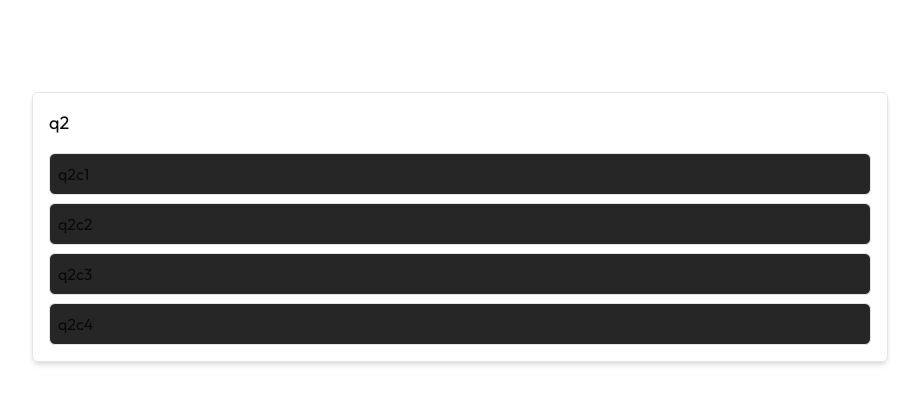
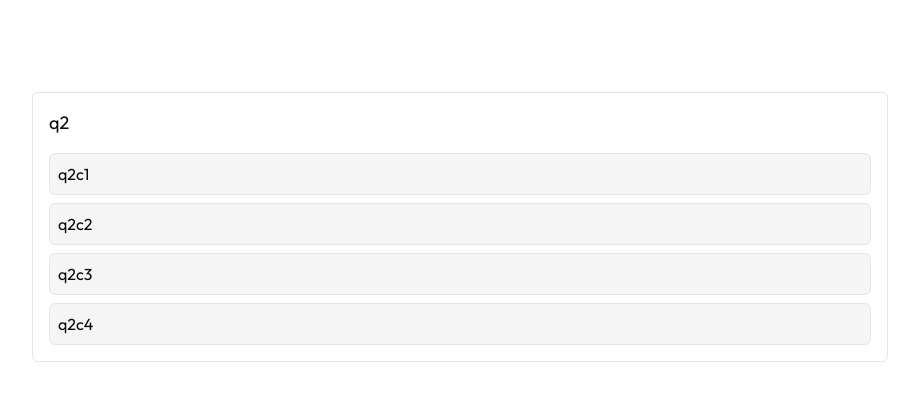
Before and after one commit to WanmaiXD/nmath, a Next.js app: page / in a window 1280 px wide. Shown: the top 404 px of the page, without its empty margins (180-1099 px from the left). Built offline with nearby package versions, Linux system fonts and the light colour scheme.

Commit message:
feat: dark mode support for queston card

```diff
--- a/components/quiz/questionFourRandomiser.tsx
+++ b/components/quiz/questionFourRandomiser.tsx
@@ -29,7 +29,7 @@ const QuestionRandomizer: React.FC = () => {
   const handleChoiceClick = (choiceKey: string) => {
     if (questionData) {
       const isCorrect = questionData.correctAnswer === choiceKey;
-      console.log(isCorrect ? "Correct!" : "Incorrect!");
+      console.log(isCorrect ? "correct choice" : "incorrect choice");
     }
   };
 
@@ -38,13 +38,13 @@ const QuestionRandomizer: React.FC = () => {
   }
 
   return (
-    <div className="p-4 border rounded-md shadow-md">
+    <div className="p-4 border rounded-md">
       <p className="text-lg mb-4">{questionData.question}</p>
       <ul className="space-y-2">
         {Object.entries(questionData.choices).map(([key, value]) => (
           <li
             key={key}
-            className="p-2 border rounded-md cursor-pointer bg-neutral-800 hover:bg-neutral-700 transition-colors duration-200 ease-in-out"
+            className="p-2 border rounded-md cursor-pointer bg-neutral-100 hover:bg-neutral-200 dark:bg-neutral-800 dark:hover:bg-neutral-700 duration-200 ease-in-out"
             onClick={() => handleChoiceClick(key)}
           >
             {value}
```
